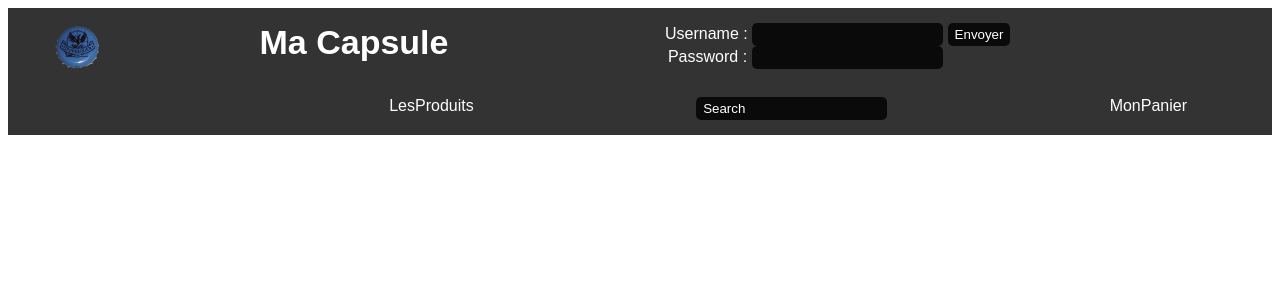
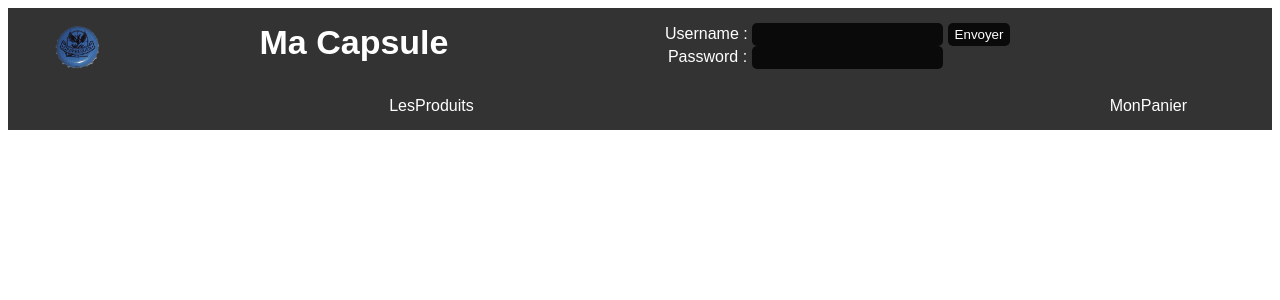
Before and after one commit to BenLeg/Projet_TechnoWeb, a PHP site: page /myHeaderLigne.php in a window 1280 px wide. Shown: the top 300 px of the page. Run offline with PHP 8.4, Linux system fonts and the light colour scheme; data that the repository does not hold is empty.

Commit message:
Update myHeaderLigne.php

```diff
--- a/myHeaderLigne.php
+++ b/myHeaderLigne.php
@@ -74,8 +74,7 @@
 
 <div id="conteneur2">
 
-    <div class="elem1"> <a id="produits" href="produits.php">LesProduits</a> </div>
-    <div class="elem2"><input type="text" href="search.php" value='Search'></div>
+    <div class="elem1"> <a id="produits" href="search_p.php">LesProduits</a> </div>
     <div class="elem3"> <a id="panier" href="panier.php">MonPanier</a> </div>
 
 </div>
```
